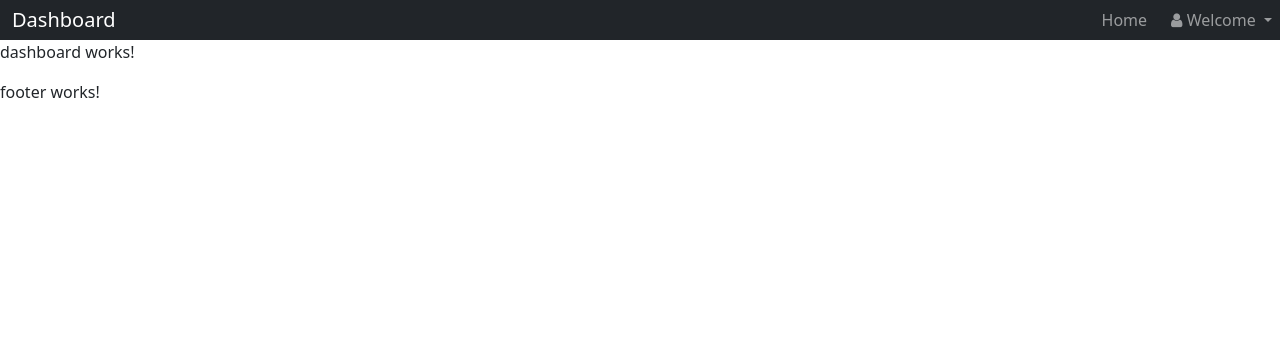
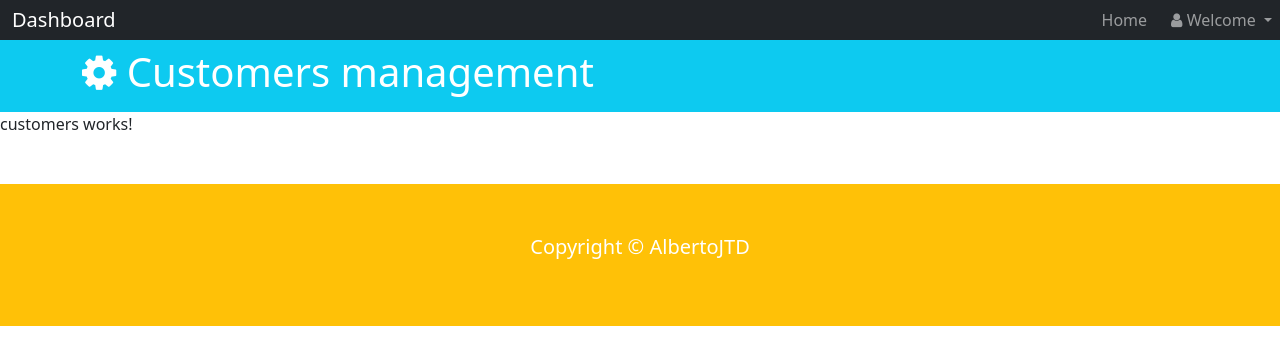
Before and after one commit to AlbertoJTD/customer-management, an Angular app: page / in a window 1280 px wide. Shown: the top 364 px of the page. Built offline with nearby package versions, Linux system fonts and the light colour scheme.

Commit message:
Update dashboard amd footer component

```diff
--- a/src/app/components/dashboard/dashboard.component.html
+++ b/src/app/components/dashboard/dashboard.component.html
@@ -1 +1,13 @@
-<p>dashboard works!</p>
+<header id="main-header" class="py-2 bg-info text-white">
+  <div class="container">
+    <div class="row">
+      <div class="col-md-6">
+        <h1>
+          <i class="fa fa-cog" aria-hidden="true"></i> Customers management
+        </h1>
+      </div>
+    </div>
+  </div>
+</header>
+
+<app-customers></app-customers>
--- a/src/app/components/footer/footer.component.html
+++ b/src/app/components/footer/footer.component.html
@@ -1 +1,11 @@
-<p>footer works!</p>
+<footer id="footer" class="bg-warning text-white mt-5 p-5">
+  <div class="container">
+    <div class="row">
+      <div class="col">
+        <p class="lead text-center">
+          Copyright &copy; AlbertoJTD
+        </p>
+      </div>
+    </div>
+  </div>
+</footer>
```
